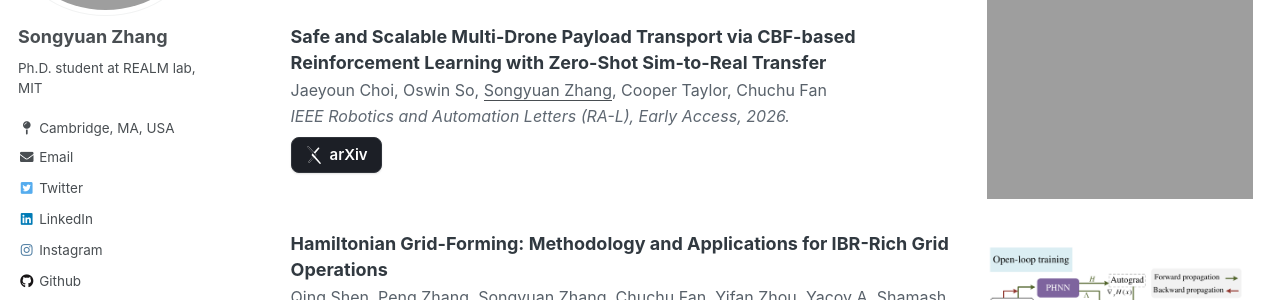
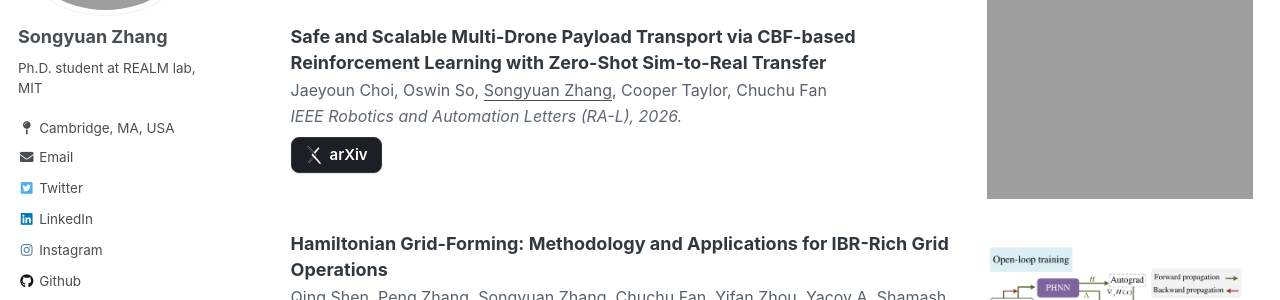
Before and after one commit to syzhang092218-source/syzhang092218-source.github.io, a Jekyll site: the page built from _pages/publications.html, in a window 1280 px wide and 900 px high, scrolled down 513 px. Shown: the part 154-454 px from the top of the window. Built offline with Jekyll 4.4.1, drawn with Linux system fonts in a browser that asks for light colours.

Commit message:
Use personal logo as favicon and update RA-L publication status

```diff
--- a/_includes/head/custom.html
+++ b/_includes/head/custom.html
@@ -2,10 +2,11 @@
 
 <!-- start custom head snippets -->
 
-<link rel="mask-icon" href="{{ base_path }}/images/safari-pinned-tab.svg?v=M44lzPylqQ" color="#000000">
-<meta name="msapplication-TileColor" content="#000000">
-<meta name="msapplication-TileImage" content="{{ base_path }}/images/mstile-144x144.png?v=M44lzPylqQ">
-<meta name="msapplication-config" content="{{ base_path }}/images/browserconfig.xml?v=M44lzPylqQ">
+<link rel="icon" type="image/png" href="{{ '/files/logo.png' | relative_url }}">
+<link rel="apple-touch-icon" href="{{ '/files/logo.png' | relative_url }}">
+<meta name="msapplication-TileColor" content="#ffffff">
+<meta name="msapplication-TileImage" content="{{ '/files/logo.png' | relative_url }}">
+<meta name="msapplication-config" content="none">
 <meta name="theme-color" content="#ffffff">
 <link rel="stylesheet" href="{{ base_path }}/assets/css/academicons.css"/>
 
--- a/_pages/publications.html
+++ b/_pages/publications.html
@@ -213,7 +213,7 @@
                 <span class="publication-authors">Jaeyoun Choi, Oswin So, <u>Songyuan Zhang</u>, Cooper Taylor, Chuchu Fan</span>
             <br>
             <i class="publication-venue">
-                IEEE Robotics and Automation Letters (RA-L), Early Access, 2026.
+                IEEE Robotics and Automation Letters (RA-L), 2026.
             </i>
             <br>
                 <a class="publication-button" href="https://arxiv.org/abs/2607.20665">
```
